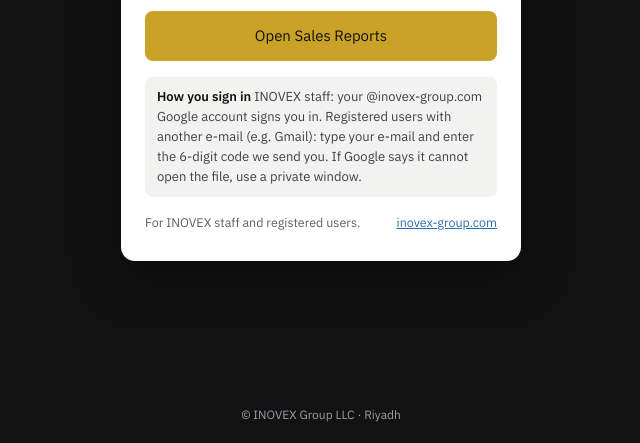
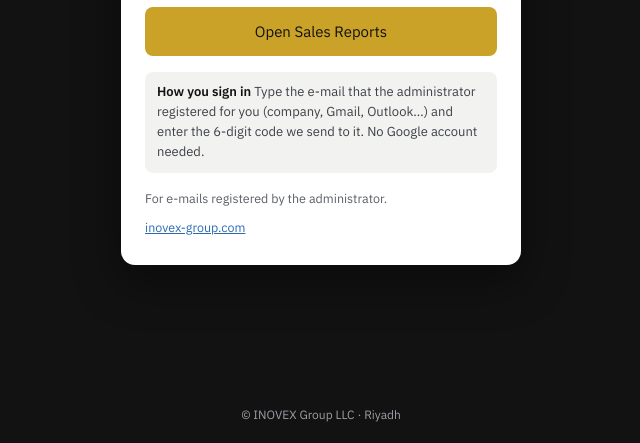
Before and after one commit to smartpioneersusa-beep/inovex-sales, a plain HTML site: page index.html in a window 1280 px wide. Shown: the part 357-800 px from the top of the page, without its empty margins (319-959 px from the left). Drawn offline with nearby package versions, Linux system fonts and the light colour scheme.

Commit message:
Add files via upload

```diff
--- a/config.js
+++ b/config.js
@@ -4,5 +4,5 @@
 window.CASH_CONFIG = {
   appUrl: 'https://script.google.com/macros/s/AKfycbzArwzdpMqmPI_9Cn1wXbDtpDKHUybv2TMb0RYbxriL7NK4_Eak-OQ7FQUX4llxAA3v/exec',
   website: 'https://www.inovex-group.com/',
-  version: '1.8.0'
+  version: '1.9.0'
 };
--- a/index.html
+++ b/index.html
@@ -55,8 +55,8 @@
       <a class="btn" id="go" href="#"><span id="goTxt">Open Sales Reports</span></a>
     </div>
     <div id="wait" hidden><div class="spin"></div><p id="msg" style="text-align:center">Opening Sales Reports…</p></div>
-    <div class="tip" id="tip"><b id="tipH">How you sign in</b> <span id="tipT">INOVEX staff: your <bdi>@inovex-group.com</bdi> Google account signs you in. Registered users with another e-mail (e.g. Gmail): type your e-mail and enter the 6-digit code we send you. If Google says it cannot open the file, use a private window.</span></div>
-    <div class="small"><span id="who">For INOVEX staff and registered users.</span><a id="site" href="https://www.inovex-group.com/">inovex-group.com</a></div>
+    <div class="tip" id="tip"><b id="tipH">How you sign in</b> <span id="tipT">Type the e-mail that the administrator registered for you (company, Gmail, Outlook…) and enter the 6-digit code we send to it. No Google account needed.</span></div>
+    <div class="small"><span id="who">For e-mails registered by the administrator.</span><a id="site" href="https://www.inovex-group.com/">inovex-group.com</a></div>
   </div>
 </main>
 <footer><span id="foot">© INOVEX Group LLC · Riyadh</span></footer>
@@ -72,8 +72,8 @@
     goTxt: 'فتح تقارير المبيعات',
     msg: 'جارٍ فتح تقارير المبيعات…',
     tipH: 'طريقة الدخول',
-    tipT: 'موظفو إينوفكس: حساب <bdi dir="ltr">@inovex-group.com</bdi> يُدخلك تلقائياً. المستخدمون المسجلون ببريد آخر (مثل Gmail): اكتب بريدك وأدخل الرمز المكوّن من 6 أرقام الذي نرسله لك. إذا ظهرت رسالة بتعذّر فتح الملف فاستخدم نافذة خاصة.',
-    who: 'لموظفي إينوفكس والمستخدمين المسجلين.',
+    tipT: 'اكتب البريد الذي سجّله لك المسؤول (بريد الشركة أو Gmail أو Outlook…) وأدخل الرمز المكوّن من 6 أرقام الذي نرسله إليه. لا يلزم حساب Google.',
+    who: 'للبريد المسجل لدى المسؤول.',
     foot: '© مجموعة إينوفكس · الرياض'
   };
   var EN = {}; Object.keys(AR).forEach(function (k) { EN[k] = $(k).innerHTML; });
```
Also changed, not shown: README.txt.
